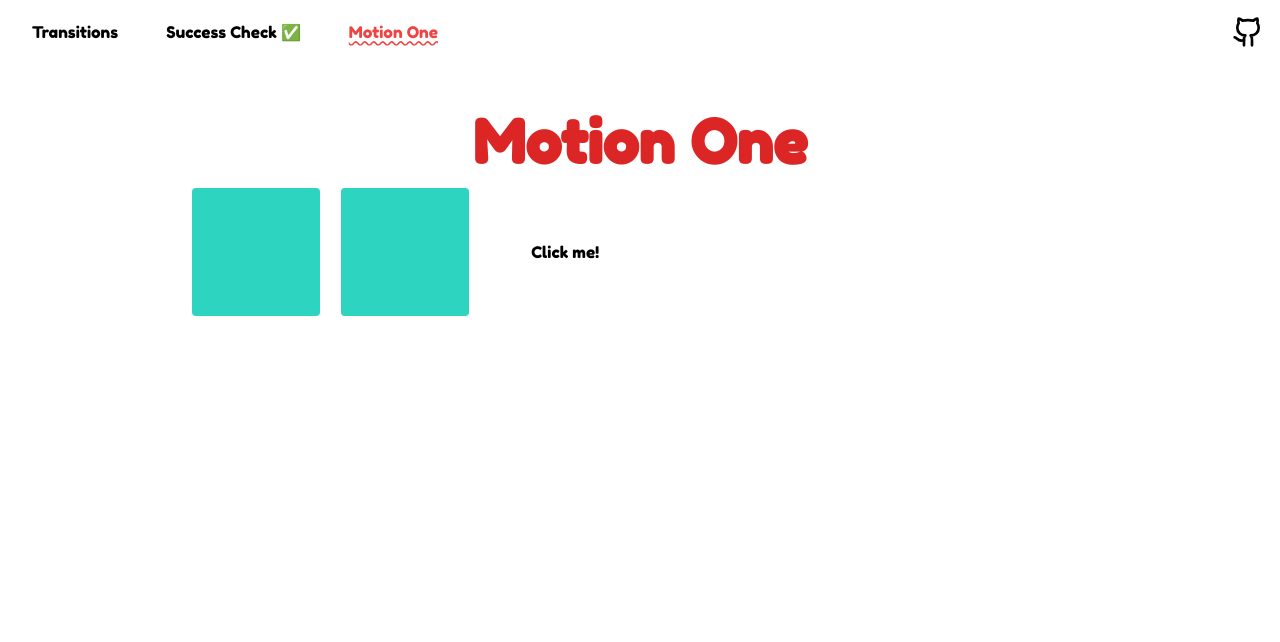
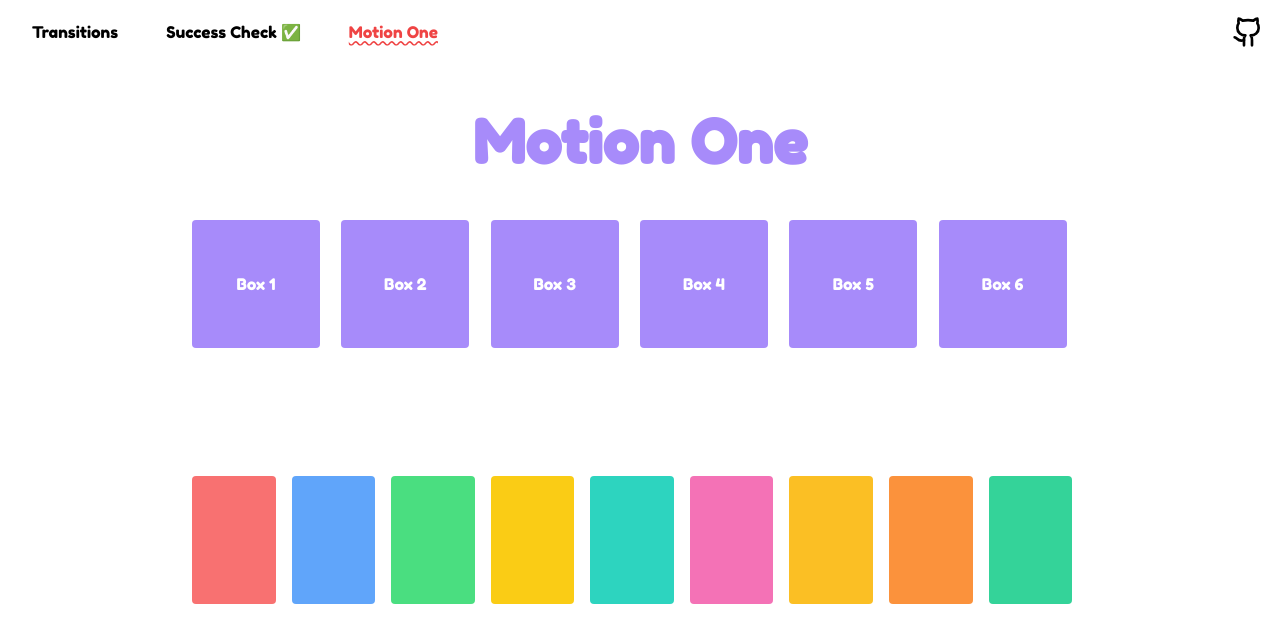
Before and after one commit to Phonbopit/svelte-box, a SvelteKit app: page /motion-one in a window 1280 px wide. Shown: the top 642 px of the page. Built offline with nearby package versions, Linux system fonts and the light colour scheme.

Commit message:
learn: motion one

```diff
--- a/src/routes/motion-one/+page.svelte
+++ b/src/routes/motion-one/+page.svelte
@@ -1,5 +1,19 @@
 <script lang="ts">
-  import { animate } from 'motion'
+  import { animate, timeline, stagger } from 'motion'
+  import { onMount } from 'svelte'
+
+  function combo(id: string) {
+    timeline([
+      [
+        id,
+        {
+          transform: ['translateX(-100px) translateY(-100px) rotate(360deg) scale(2)']
+        },
+        { duration: 1 }
+      ],
+      [id, { transform: 'none' }, { duration: 0.5, delay: 1 }]
+    ])
+  }
 
   function rotate(id: string) {
     animate(
@@ -12,42 +26,140 @@
     )
   }
 
+  function rotateBack(id: string) {
+    animate(
+      id,
+      { transform: 'rotate(0deg)' },
+      {
+        duration: 0.5
+      }
+    )
+  }
+
   function scale(id: string) {
     animate(
       id,
       { scale: 2 },
       {
-        duration: 0.5,
-        direction: 'alternate'
+        duration: 0.5
       }
     )
   }
+
+  function scaleBack(id: string) {
+    animate(
+      id,
+      { scale: 1 },
+      {
+        duration: 0.5
+      }
+    )
+  }
+
+  onMount(() => {
+    animate(
+      '.item',
+      { x: [0, 0, -1000, 0, 0, 0] },
+      { delay: stagger(0.1), duration: 5, repeat: Infinity }
+    )
+  })
 </script>
 
-<h1 class="text-6xl font-bold text-red-600 mb-4">Motion One</h1>
+<h1 class="text-6xl font-bold text-violet-400 mb-12">Motion One</h1>
 
+<!-- svelte-ignore a11y-mouse-events-have-key-events -->
 <div class="grid grid-cols-6">
   <div
     id="box1"
     class="box"
     on:mouseover={() => rotate('#box1')}
-    on:focus={() => rotate('#box1')}
-    role="img"
-  ></div>
+    on:mouseleave={() => rotateBack('#box1')}
+    role="presentation"
+  >
+    Box 1
+  </div>
 
+  <!-- svelte-ignore a11y-mouse-events-have-key-events -->
   <div
     id="box2"
     class="box"
-    role="img"
+    role="presentation"
     on:mouseover={() => scale('#box2')}
-    on:focus={() => rotate('#box2')}
-  ></div>
+    on:mouseleave={() => scaleBack('#box2')}
+  >
+    Box 2
+  </div>
 
-  <button id="button1" on:click={() => rotate('#button1')}>Click me!</button>
+  <!-- svelte-ignore a11y-mouse-events-have-key-events -->
+  <div
+    id="box3"
+    class="box"
+    on:mouseover={() =>
+      animate('#box3', { transform: ['translateY(-20px)', 'none'] }, { duration: 1 })}
+    role="presentation"
+  >
+    Box 3
+  </div>
+
+  <!-- svelte-ignore a11y-mouse-events-have-key-events -->
+  <div id="box4" class="box" on:mouseover={() => combo('#box4')} role="presentation">Box 4</div>
+  <!-- svelte-ignore a11y-mouse-events-have-key-events -->
+  <div
+    id="box5"
+    class="box"
+    role="presentation"
+    on:mouseover={() =>
+      animate(
+        '#box5',
+        { x: [0, -100, 100, 0] },
+        {
+          duration: 2,
+          offset: [0, 0.25, 0.75]
+        }
+      )}
+  >
+    Box 5
+  </div>
+
+  <!-- svelte-ignore a11y-mouse-events-have-key-events -->
+  <div
+    id="box6"
+    class="box"
+    role="presentation"
+    on:mouseover={() =>
+      animate(
+        '#box6',
+        { y: [0, -50, 50, 0] },
+        {
+          duration: 1,
+          offset: [0, 0.25, 0.75]
+        }
+      )}
+  >
+    Box 6
+  </div>
 </div>
+
+<section class="my-32 mx-auto overflow-x-hidden">
+  <div id="cards" class="flex">
+    <div class="item bg-red-400"></div>
+    <div class="item bg-blue-400"></div>
+    <div class="item bg-green-400"></div>
+    <div class="item bg-yellow-400"></div>
+    <div class="item bg-teal-400"></div>
+    <div class="item bg-pink-400"></div>
+    <div class="item bg-amber-400"></div>
+    <div class="item bg-orange-400"></div>
+    <div class="item bg-emerald-400"></div>
+  </div>
+</section>
 
 <style lang="postcss">
   .box {
-    @apply w-32 h-32 bg-teal-400 rounded;
+    @apply w-32 h-32 bg-violet-400 rounded flex items-center justify-center text-white;
+  }
+
+  .item {
+    @apply h-32 w-24 mr-4 rounded;
   }
 </style>
```
